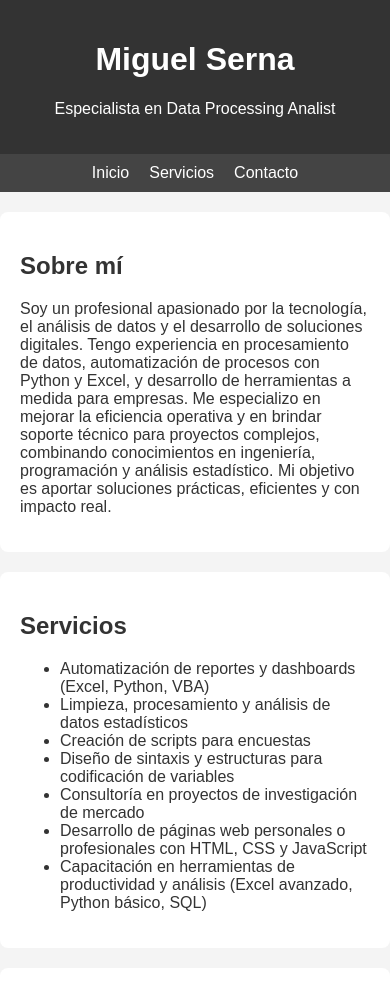
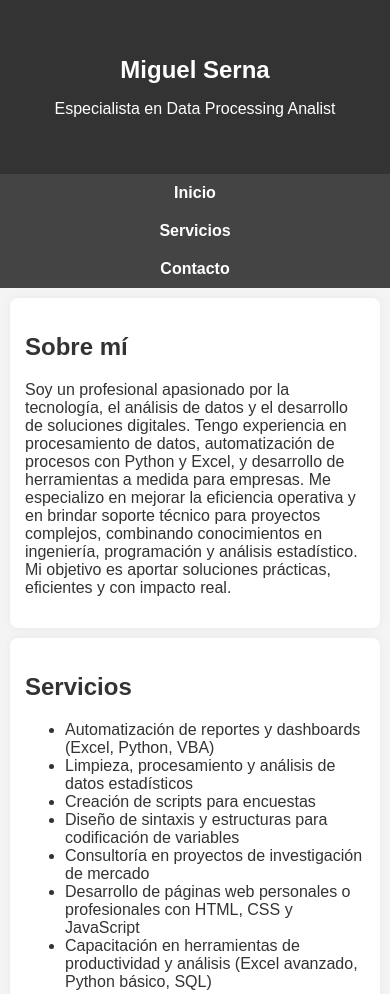
Before and after one commit to teoremax20/mi-pagina-web, a plain HTML site: page index.html in a window 390 px wide. Shown: the top 994 px of the page. Drawn offline with Linux system fonts and the light colour scheme.

Commit message:
Update style.css

```diff
--- a/style.css
+++ b/style.css
@@ -1,21 +1,26 @@
+/* Estilo general */
 body {
   font-family: Arial, sans-serif;
   margin: 0;
   padding: 0;
   background-color: #f4f4f4;
   color: #333;
+  scroll-behavior: smooth;
 }
 
+/* Encabezado */
 header {
   background-color: #333;
   color: white;
-  padding: 20px;
+  padding: 40px 20px;
   text-align: center;
 }
 
+/* Navegación */
 nav {
   background-color: #444;
   display: flex;
+  flex-wrap: wrap;
   justify-content: center;
   gap: 20px;
   padding: 10px;
@@ -24,22 +29,28 @@ nav {
 nav a {
   color: white;
   text-decoration: none;
+  font-weight: bold;
 }
 
+/* Secciones */
 section {
   padding: 20px;
   max-width: 800px;
   margin: 20px auto;
   background-color: white;
   border-radius: 8px;
+  box-shadow: 0 0 10px rgba(0, 0, 0, 0.05);
 }
 
+/* Formulario de contacto */
 form input,
 form textarea {
   display: block;
   width: 100%;
   margin-bottom: 10px;
   padding: 10px;
+  border: 1px solid #ccc;
+  border-radius: 4px;
 }
 
 button {
@@ -48,11 +59,31 @@ button {
   border: none;
   padding: 10px 20px;
   cursor: pointer;
+  border-radius: 4px;
 }
 
+/* Pie de página */
 footer {
   text-align: center;
   padding: 20px;
   background-color: #333;
   color: white;
+  margin-top: 20px;
 }
+
+/* Responsive */
+@media (max-width: 600px) {
+  header h1 {
+    font-size: 24px;
+  }
+
+  nav {
+    flex-direction: column;
+    align-items: center;
+  }
+
+  section {
+    margin: 10px;
+    padding: 15px;
+  }
+}
```
